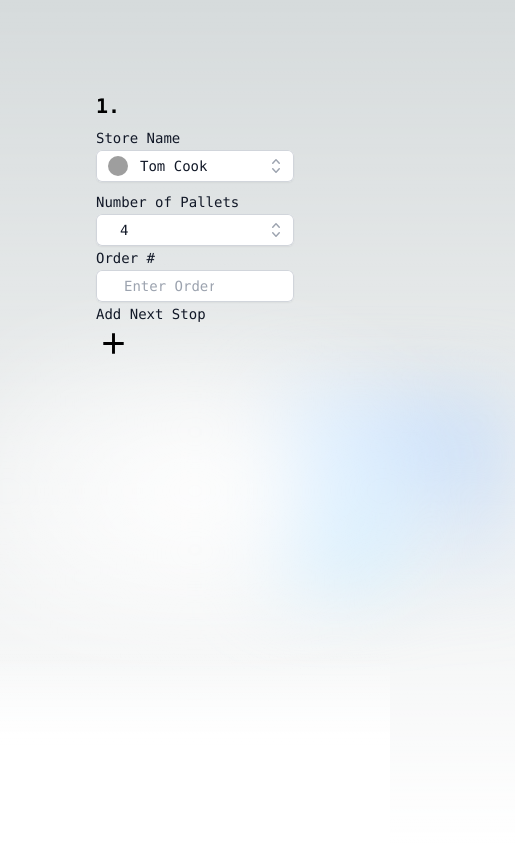
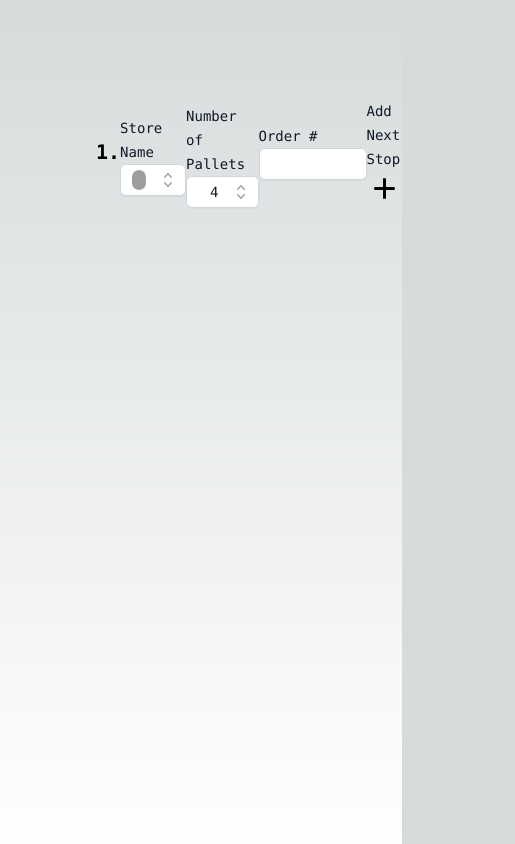
Before and after one commit to infiniteoo/pallet_plaques, a Next.js app in the folder client/: page / in a window 390 px wide. Shown: the whole page, 515 px wide, since content can reach past the window. Built offline with nearby package versions, Linux system fonts and the light colour scheme; grey boxes are pictures that could not be loaded.

Commit message:
NGL chatgpt helped me solved this issue i had for hours.

```diff
--- a/client/app/components/AddStopButton.jsx
+++ b/client/app/components/AddStopButton.jsx
@@ -1,7 +1,7 @@
 import React from "react";
 import AddIcon from "@mui/icons-material/Add";
 
-const AddStopButton = ({ numberOfStops, setNumberOfStops }) => {
+const AddStopButton = ({ numberOfStops, setNumberOfStops, stop }) => {
   return (
     <div>
       <label
@@ -18,7 +18,7 @@ const AddStopButton = ({ numberOfStops, setNumberOfStops }) => {
           setNumberOfStops(numberOfStops + 1);
         }}
       >
-        Hello World
+
       </AddIcon>
     </div>
   );
--- a/client/app/components/CompleteStopGroup.jsx
+++ b/client/app/components/CompleteStopGroup.jsx
@@ -4,14 +4,51 @@ import OrderNumberInput from "./OrderNumberInput";
 import AddStopButton from "./AddStopButton";
 import StopNumber from "./StopNumber";
 
-const CompleteStopGroup = ({numberOfStops, setNumberOfStops}) => {
+const CompleteStopGroup = ({
+  numberOfStops,
+  setNumberOfStops,
+  stop,
+  setDefinedStops,
+  definedStops,
+}) => {
   return (
     <>
-      <StopNumber numberOfStops={numberOfStops} />
-      <StoreNameDropDown />
-      <NumberOfPalletsDropDown />
-      <OrderNumberInput />
-      <AddStopButton numberOfStops={numberOfStops} setNumberOfStops={setNumberOfStops} />
+      <StopNumber numberOfStops={numberOfStops}
+      setNumberOfStops={setNumberOfStops}
+      stop={stop}
+      setDefinedStops={setDefinedStops}
+      definedStops={definedStops} />
+      <StoreNameDropDown
+
+      numberOfStops={numberOfStops}
+      setNumberOfStops={setNumberOfStops}
+      stop={stop}
+      setDefinedStops={setDefinedStops}
+      definedStops={definedStops}/>
+      <NumberOfPalletsDropDown
+      numberOfStops={numberOfStops}
+      setNumberOfStops={setNumberOfStops}
+      stop={stop}
+      setDefinedStops={setDefinedStops}
+      definedStops={definedStops}
+
+
+      />
+      <OrderNumberInput
+      numberOfStops={numberOfStops}
+      setNumberOfStops={setNumberOfStops}
+      stop={stop}
+      setDefinedStops={setDefinedStops}
+      definedStops={definedStops}
+
+      />
+      <AddStopButton
+        numberOfStops={numberOfStops}
+        setNumberOfStops={setNumberOfStops}
+        stop={stop}
+        setDefinedStops={setDefinedStops}
+        definedStops={definedStops}
+      />
     </>
   );
 };
--- a/client/app/components/StopNumber.jsx
+++ b/client/app/components/StopNumber.jsx
@@ -1,13 +1,13 @@
 import React from "react";
 
-const StopNumber = ({numberOfStops}) => {
+const StopNumber = ({numberOfStops, stop}) => {
   return (
     <>
       <label
         htmlFor="stopNumber"
         style={{ fontSize: "20px", fontWeight: "bold" }}
       >
-        {numberOfStops ? numberOfStops + "." : "1."}
+        {stop ? stop + "." : "1."}
       </label>
     </>
   );
--- a/client/app/components/StoreNameDropDown.jsx
+++ b/client/app/components/StoreNameDropDown.jsx
@@ -81,7 +81,7 @@ export default function StoreNameDropDown() {
       {({ open }) => (
         <>
 
-          <div className="relative mt-2">
+          <div className="relative w-1/3 mt-2">
           <label for="price" class="block text-sm font-medium leading-6 text-gray-900">Store Name</label>
             <Listbox.Button className="relative w-full cursor-default rounded-md bg-white py-1.5 pl-3 pr-10 text-left text-gray-900 shadow-sm ring-1 ring-inset ring-gray-300 focus:outline-none focus:ring-2 focus:ring-indigo-500 sm:text-sm sm:leading-6">
               <span className="flex items-center">
--- a/client/app/page.js
+++ b/client/app/page.js
@@ -1,7 +1,7 @@
 "use client";
 
 import CompleteStopGroup from "./components/CompleteStopGroup.jsx";
-import { useState,useEffect } from "react";
+import { useState, useEffect } from "react";
 
 export default function Home() {
   const [numberOfStops, setNumberOfStops] = useState(1);
@@ -9,7 +9,7 @@ export default function Home() {
 
   useEffect(() => {
     let temp = [];
-    for (let i = 0; i < numberOfStops; i++) {
+    for (let i = 1; i < numberOfStops + 1; i++) {
       temp.push(i);
     }
     setDefinedStops(temp);
@@ -17,21 +17,21 @@ export default function Home() {
 
   return (
     <main className="flex min-h-screen flex-col items-center justify-between p-24">
-      <div className="z-10 max-w-5xl w-full items-center justify-between font-mono text-sm lg:flex">
-
-        {
-          definedStops.map((stop) => {
-            return <CompleteStopGroup key={stop} stop={stop} numberOfStops={numberOfStops} setNumberOfStops={setNumberOfStops}/>;
-          }
-          )
-
-        }
-        <div className="fixed bottom-0 left-0 flex h-48 w-full items-end justify-center bg-gradient-to-t from-white via-white dark:from-black dark:via-black lg:static lg:h-auto lg:w-auto lg:bg-none"></div>
+      <div className="z-10 max-w-5xl w-full items-center justify-between font-mono text-sm lg:flex flex-col">
+        {/* Map each stop to a new row */}
+        {definedStops.map((stop) => (
+          <div key={stop} className="flex flex-row items-center justify-between w-full">
+            <CompleteStopGroup
+              stop={stop}
+              numberOfStops={numberOfStops}
+              setNumberOfStops={setNumberOfStops}
+              definedStops={definedStops}
+              setDefinedStops={setDefinedStops}
+            />
+          </div>
+        ))}
       </div>
-
-      <div className="relative flex place-items-center before:absolute before:h-[300px] before:w-[480px] before:-translate-x-1/2 before:rounded-full before:bg-gradient-radial before:from-white before:to-transparent before:blur-2xl before:content-[''] after:absolute after:-z-20 after:h-[180px] after:w-[240px] after:translate-x-1/3 after:bg-gradient-conic after:from-sky-200 after:via-blue-200 after:blur-2xl after:content-[''] before:dark:bg-gradient-to-br before:dark:from-transparent before:dark:to-blue-700 before:dark:opacity-10 after:dark:from-sky-900 after:dark:via-[#0141ff] after:dark:opacity-40 before:lg:h-[360px] z-[-1]"></div>
-
-      <div className="mb-32 grid text-center lg:max-w-5xl lg:w-full lg:mb-0 lg:grid-cols-4 lg:text-left"></div>
+      {/* Other elements... */}
     </main>
   );
 }
```
